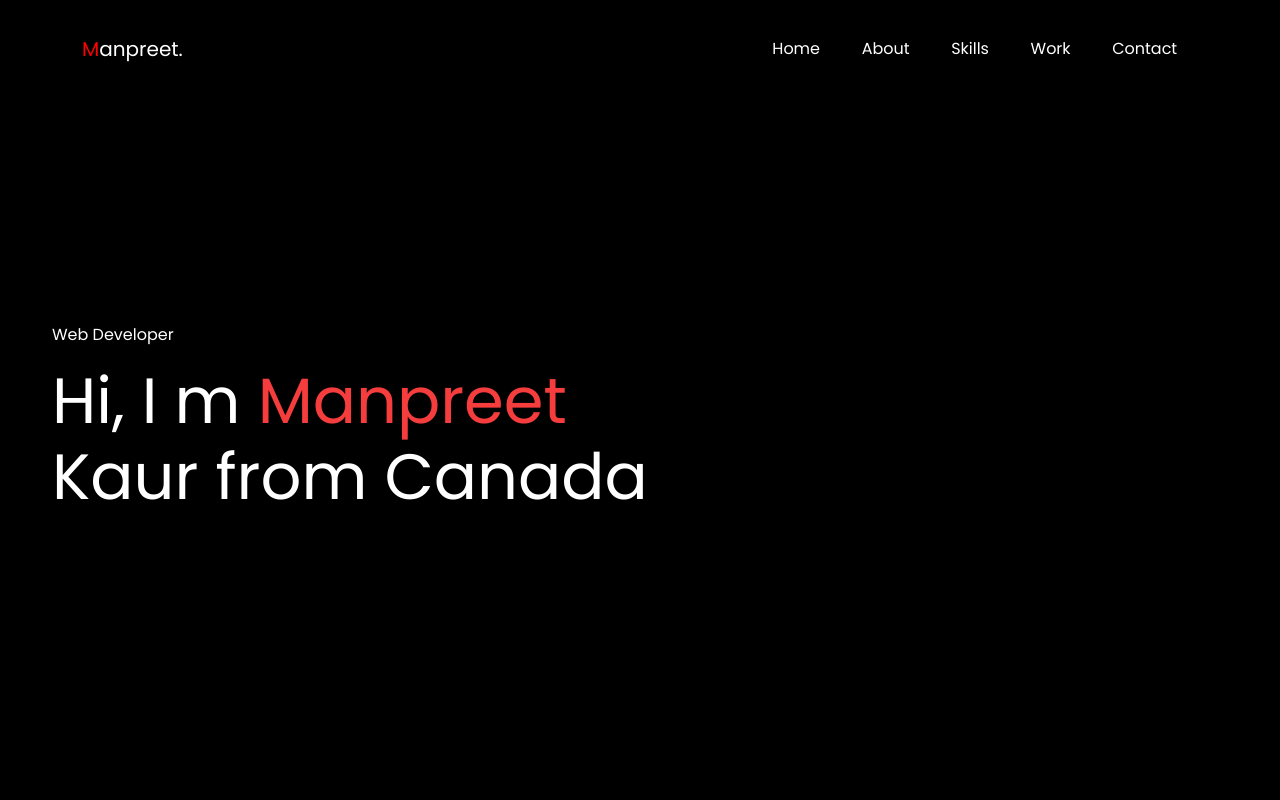
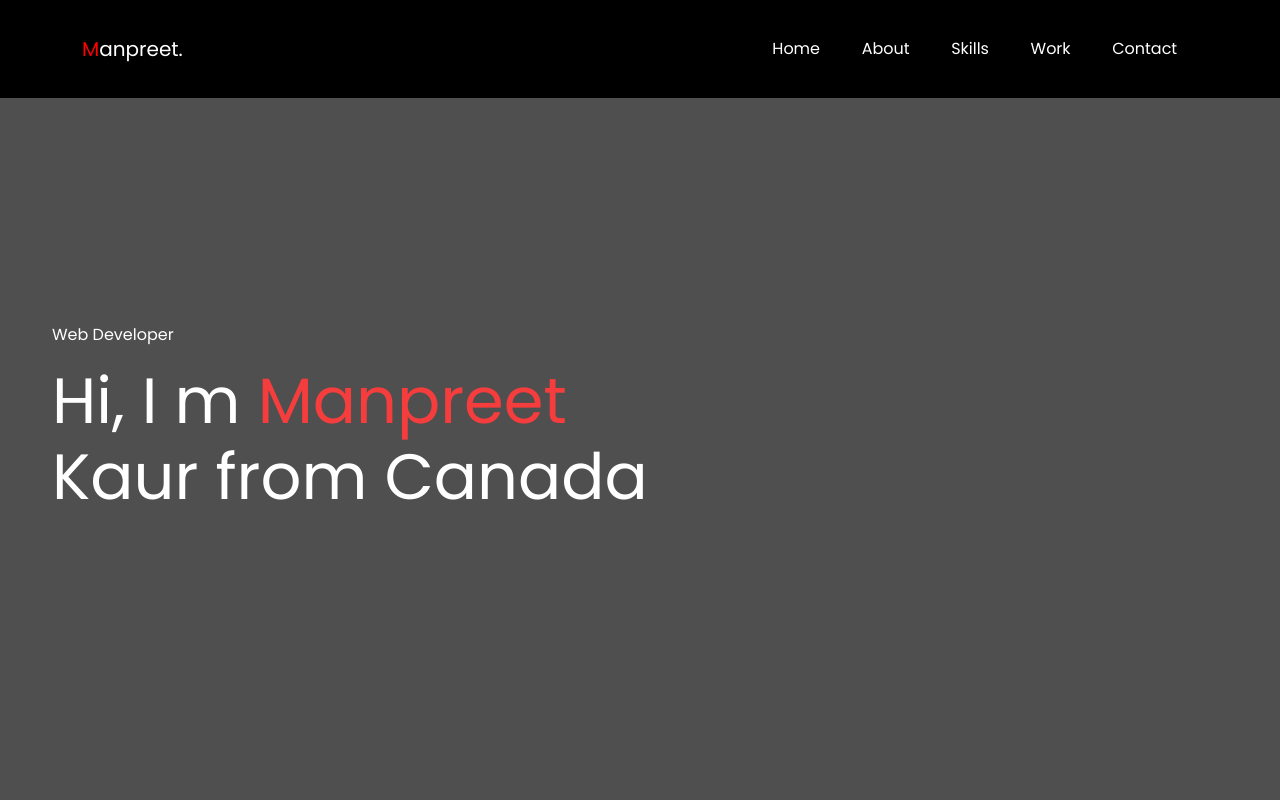
Before and after one commit to Manpreetkaur666/My-Portfolio, a plain HTML site: page index.html in a window 1280 px wide. Shown: the top 800 px of the page. Drawn offline with nearby package versions, Linux system fonts and the light colour scheme; the site is published under a folder, as on GitHub Pages, so addresses that start at the root find nothing.

Commit message:
Change Path

```diff
--- a/styles.css
+++ b/styles.css
@@ -96,7 +96,7 @@ p{
     display: flex;
     justify-content: space-between;
     align-items: center;
-    background-image: linear-gradient(rgba(0, 0, 0, 0.5), rgba(0, 0, 0, 0.5) ),url(/Images/BACK.jpg);
+    background-image: linear-gradient(rgba(0, 0, 0, 0.5), rgba(0, 0, 0, 0.5) ),url(Images/BACK.jpg);
     background-repeat: no-repeat;
     background-size: cover;
     background-position: center center;
```
